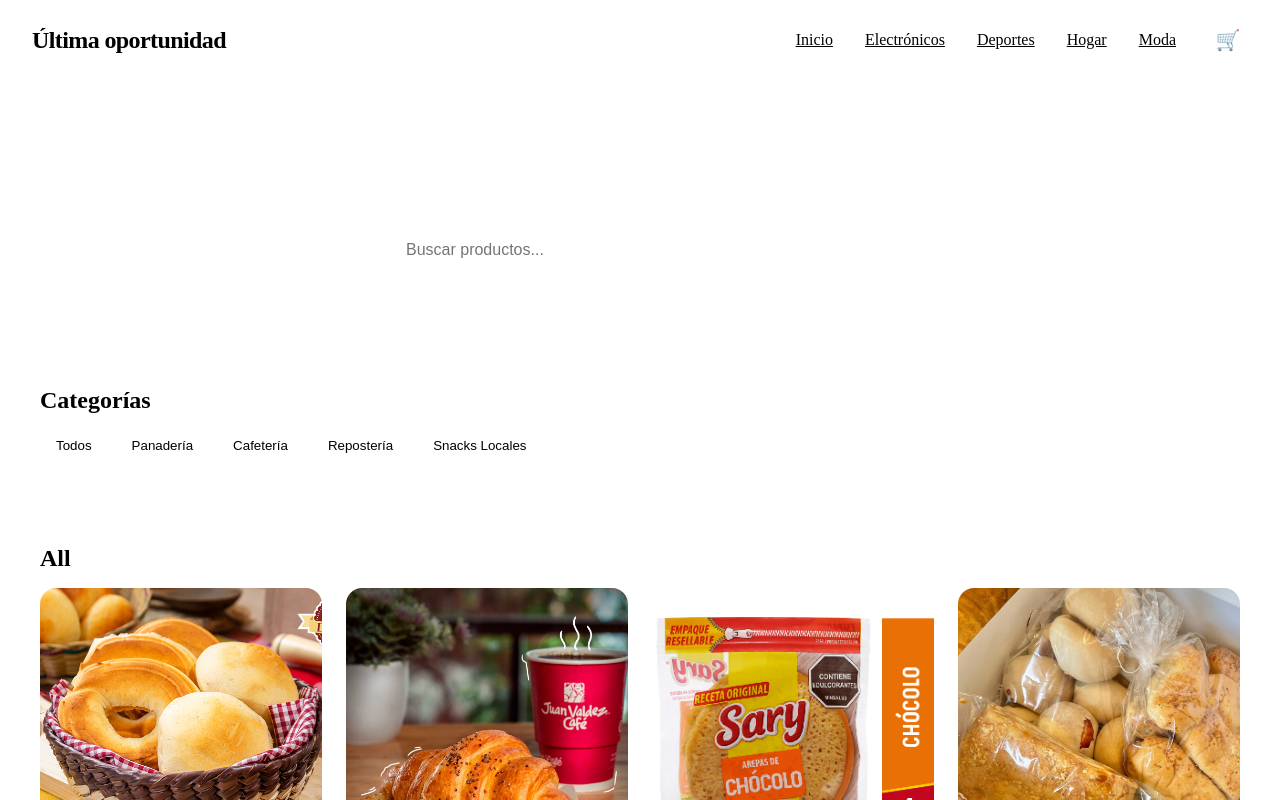
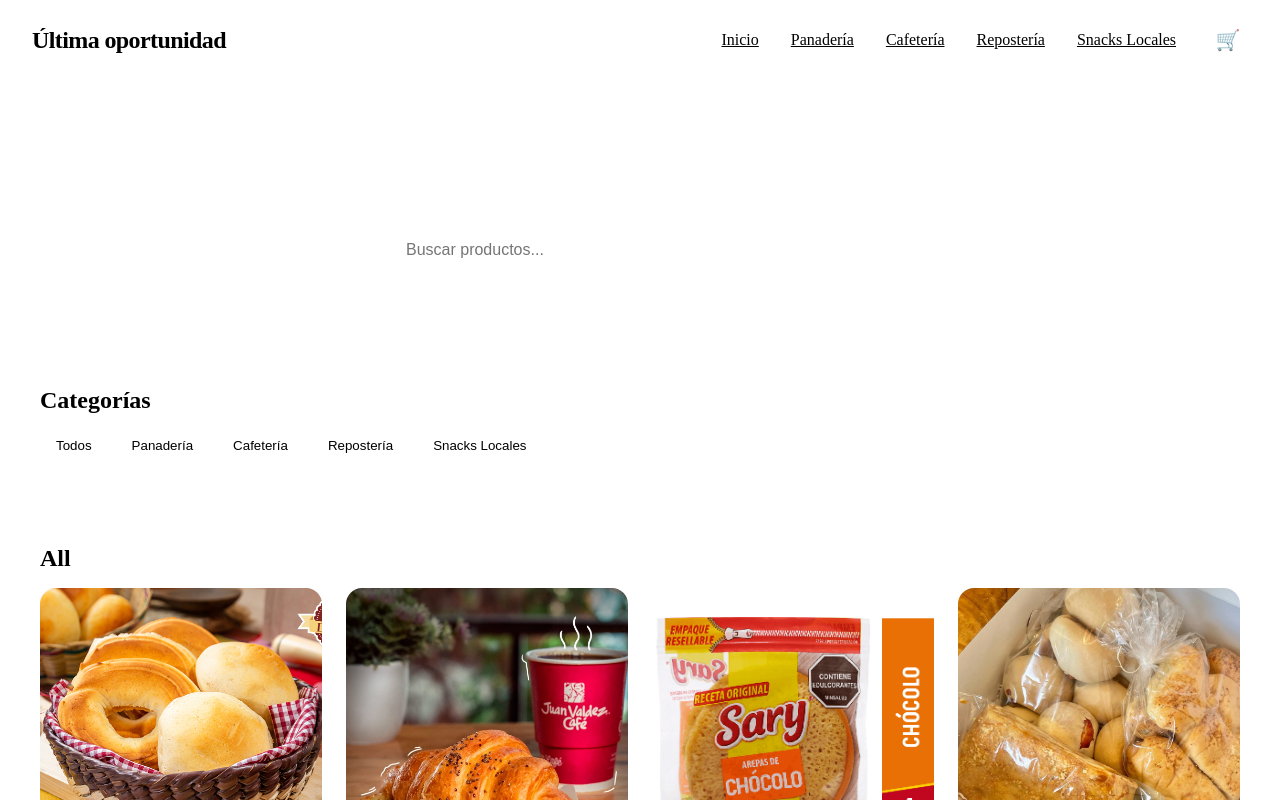
Before and after one commit to vamedina99/marketplace-fe, an Angular app: page / in a window 1280 px wide. Shown: the top 800 px of the page. Built offline with nearby package versions, Linux system fonts and the light colour scheme.

Commit message:
fix: update categories

```diff
--- a/src/app/components/footer/footer.component.html
+++ b/src/app/components/footer/footer.component.html
@@ -16,10 +16,10 @@
     <div class="footer-section">
       <h3 class="footer-title">Categorías</h3>
       <ul class="footer-links">
-        <li><a routerLink="/" [queryParams]="{category: 'Electrónicos'}">Electrónicos</a></li>
-        <li><a routerLink="/" [queryParams]="{category: 'Deportes'}">Deportes</a></li>
-        <li><a routerLink="/" [queryParams]="{category: 'Hogar'}">Hogar</a></li>
-        <li><a routerLink="/" [queryParams]="{category: 'Moda'}">Moda</a></li>
+        <li><a routerLink="/" [queryParams]="{category: 'Panadería'}">Panadería</a></li>
+        <li><a routerLink="/" [queryParams]="{category: 'Cafetería'}">Cafetería</a></li>
+        <li><a routerLink="/" [queryParams]="{category: 'Repostería'}">Repostería</a></li>
+        <li><a routerLink="/" [queryParams]="{category: 'Snacks Locales'}">Snacks Locales</a></li>
       </ul>
     </div>
 
--- a/src/app/components/header/header.component.html
+++ b/src/app/components/header/header.component.html
@@ -16,16 +16,16 @@
           <a routerLink="/" (click)="isNavOpen = false">Inicio</a>
         </li>
         <li class="nav-item">
-          <a routerLink="/" [queryParams]="{category: 'Electrónicos'}" (click)="isNavOpen = false">Electrónicos</a>
+          <a routerLink="/" [queryParams]="{category: 'Panadería'}" (click)="isNavOpen = false">Panadería</a>
         </li>
         <li class="nav-item">
-          <a routerLink="/" [queryParams]="{category: 'Deportes'}" (click)="isNavOpen = false">Deportes</a>
+          <a routerLink="/" [queryParams]="{category: 'Cafetería'}" (click)="isNavOpen = false">Cafetería</a>
         </li>
         <li class="nav-item">
-          <a routerLink="/" [queryParams]="{category: 'Hogar'}" (click)="isNavOpen = false">Hogar</a>
+          <a routerLink="/" [queryParams]="{category: 'Repostería'}" (click)="isNavOpen = false">Repostería</a>
         </li>
         <li class="nav-item">
-          <a routerLink="/" [queryParams]="{category: 'Moda'}" (click)="isNavOpen = false">Moda</a>
+          <a routerLink="/" [queryParams]="{category: 'Snacks Locales'}" (click)="isNavOpen = false">Snacks Locales</a>
         </li>
       </ul>
     </nav>
```
